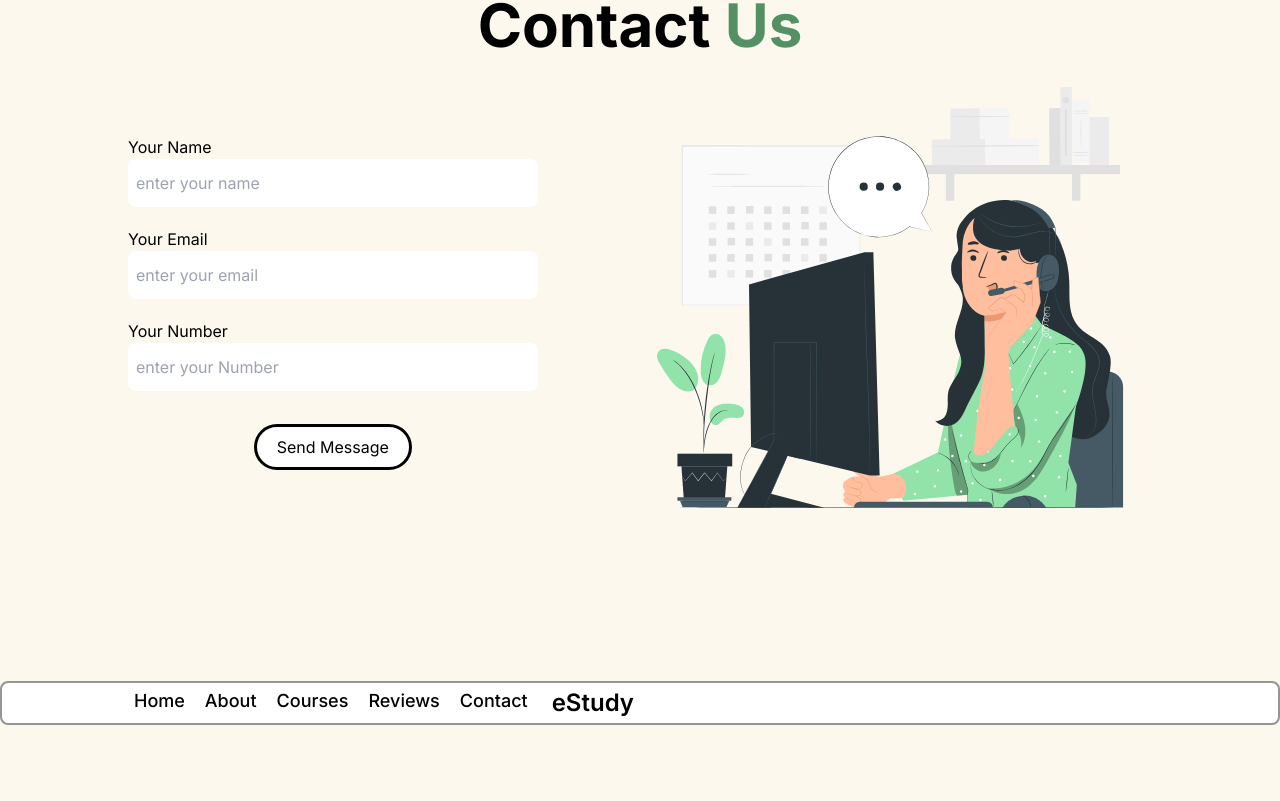
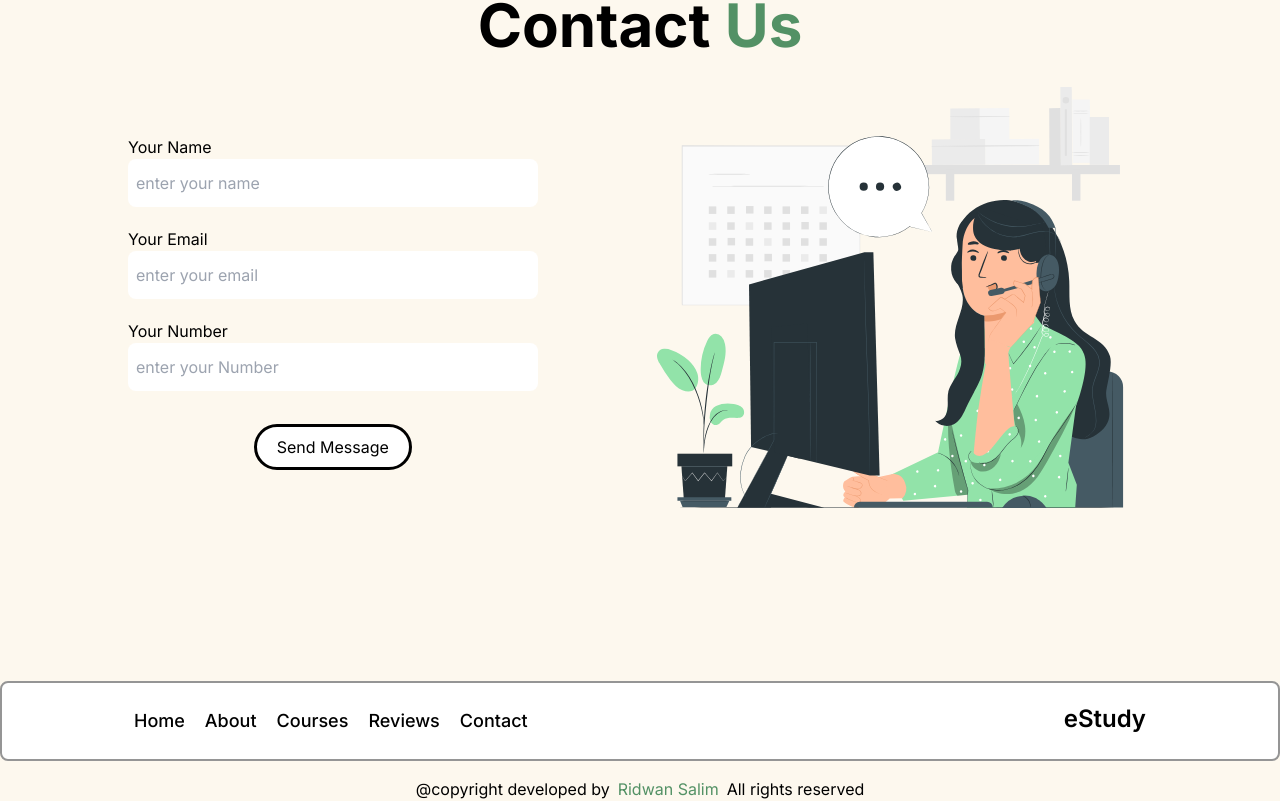
Before and after one commit to Ridwan-09/e-Study, a React (Vite) app: page / in a window 1280 px wide. Shown: the part 3419-4220 px from the top of the page. Before the commit the page ends 4144 px from the top, so only its background shows below. Built offline with nearby package versions, Linux system fonts and the light colour scheme.

Commit message:
first commit

```diff
--- a/src/Components/Footer.jsx
+++ b/src/Components/Footer.jsx
@@ -1,11 +1,10 @@
-import React from 'react';
 import { Link } from 'react-scroll';
 
 
 const Footer = () => {
     return (
         <div>
-            <div className='flex flex-col md:flex-row justify-between bg-white border-2 border-LightText rounded-lg md:px-32 px-5'>
+            <div className='flex flex-col md:flex-row justify-between p-5 bg-white border-2 border-LightText rounded-lg md:px-32 px-5'>
                 <div className='flex flex-col md:flex-row gap-5 font-medium p-1 text-lg'>
 
                     <Link
@@ -52,13 +51,21 @@ const Footer = () => {
                         className='hover:text-brightGreen transition-all cursor-pointer'>
                         Contact
                     </Link>
+                </div>
 
-                    <div>
-                        <Link to="/" className='font-semibold text-2xl p-1 cursor-pointer'>
-                            eStudy
-                        </Link>
-                    </div>
+                <div>
+                    <Link to="/" className='font-semibold text-2xl p-1 cursor-pointer'>
+                        eStudy
+                    </Link>
                 </div>
+            </div>
+            <div className='text-center mt-4'>
+                <p>@copyright developed by
+                    <span className='text-brightGreen px-2'>
+                        Ridwan Salim
+                    </span>
+                    All rights reserved
+                </p>
             </div>
         </div>
     );
```
